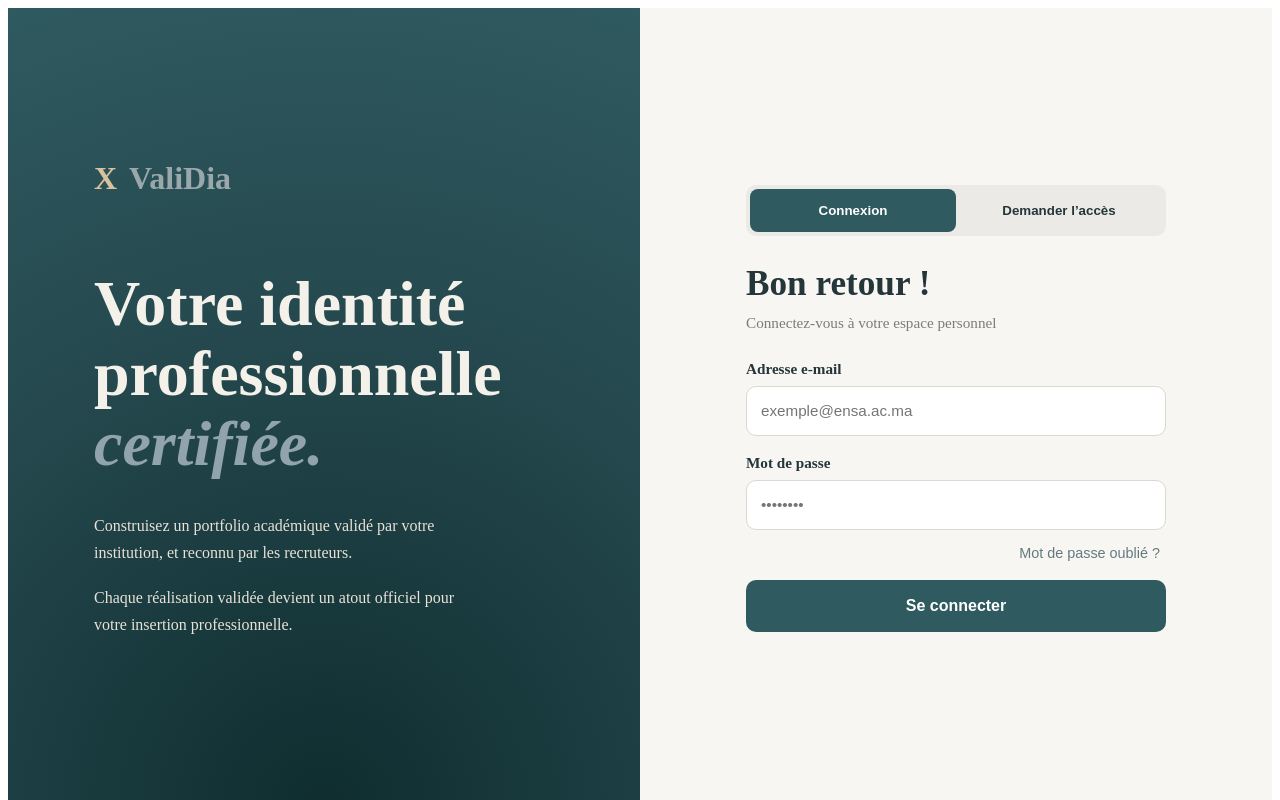
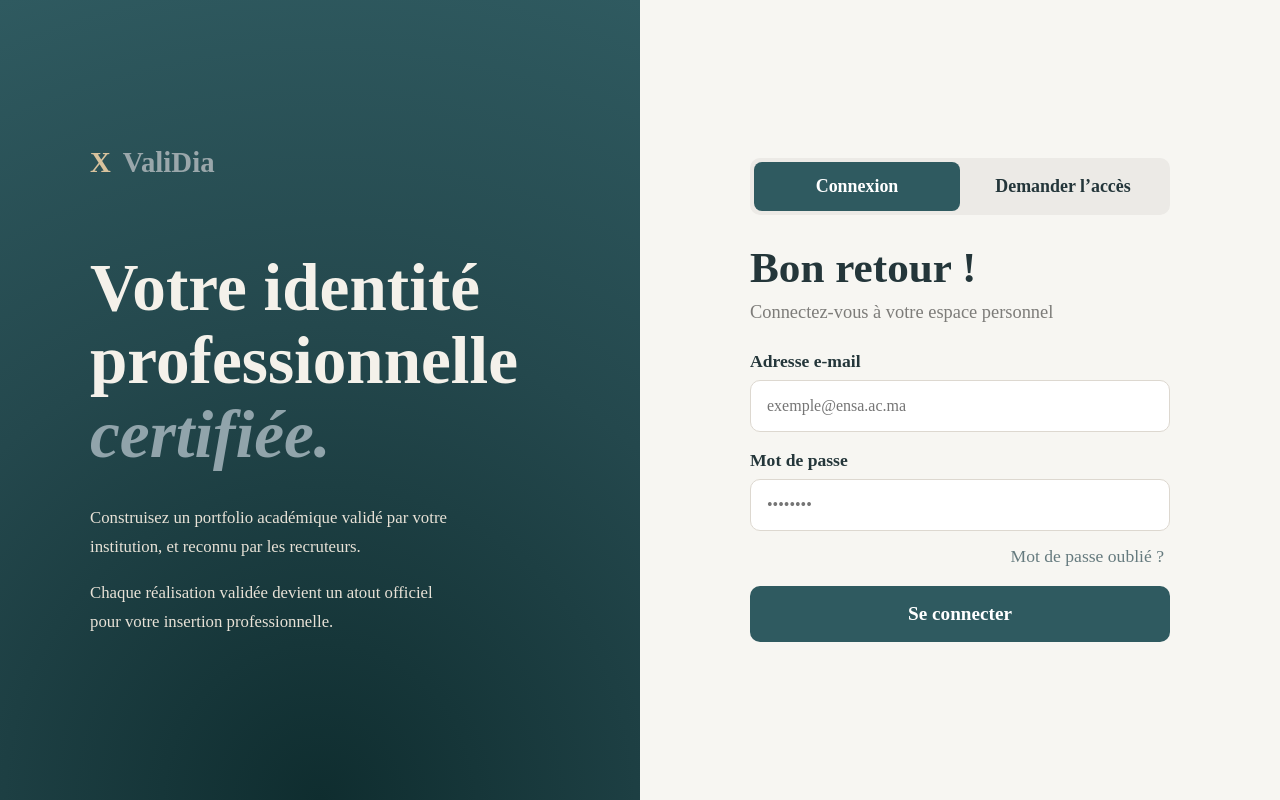
Before and after one commit to wolfrina19/testingPR, a Vue app in the folder frontend/: page /login in a window 1280 px wide. Shown: the top 800 px of the page. Built offline with nearby package versions, Linux system fonts and the light colour scheme.

Commit message:
Fixing the App.vue duplicat and style

```diff
--- a/frontend/src/App.vue
+++ b/frontend/src/App.vue
@@ -3,6 +3,5 @@ import LoginView from './views/LoginView.vue'
 </script>
 
 <template>
-  <LoginView />
   <router-view />
 </template>
--- a/frontend/src/assets/styles/login.css
+++ b/frontend/src/assets/styles/login.css
@@ -1,8 +1,34 @@
+body {
+  font-family: inherit;
+}
+button,
+input,
+textarea {
+  font-family: inherit;
+}
+* {
+  box-sizing: border-box;
+}
+
+html, body {
+  margin: 0;
+  padding: 0;
+  background: #f7f6f2;
+}
+
+#app {
+  margin: 0;
+  padding: 0;
+}
+
+/* Styles existants + améliorations */
 .auth-page {
   min-height: 100vh;
   display: grid;
   grid-template-columns: 1fr 1fr;
   background: #f7f6f2;
+  margin: 0;
+  padding: 0;
 }
 
 .auth-left {
@@ -26,21 +52,32 @@
   margin-bottom: 72px;
 }
 
+.brand-logo {
+  width: 48px;
+  height: 48px;
+  display: flex;
+  align-items: center;
+  justify-content: center;
+  border-radius: 8px;
+  background: rgba(216, 194, 157, 0.15);
+  border: 2px solid #d8c29d;
+}
+
 .brand-symbol {
-    font-size: 2rem;
+  font-size: 1.8rem;
   font-weight: 700;
   color: #d8c29d;
 }
 
 .brand-name {
-    font-size: 2rem;
+  font-size: 1.8rem;
   font-weight: 700;
   color: #9aa7ab;
 }
 
 .hero-text h1 {
   margin: 0 0 32px;
-    font-size: 4rem;
+  font-size: 4.2rem;
   line-height: 1.1;
   font-weight: 700;
   color: #f4f1ea;
@@ -54,7 +91,7 @@
 .hero-text p {
   max-width: 370px;
   margin: 0 0 18px;
-    font-size: 1rem;
+  font-size: 1.05rem;
   line-height: 1.7;
   color: #e8e2d7;
 }
@@ -78,6 +115,7 @@
   background: #eceae6;
   border-radius: 10px;
   padding: 4px;
+  gap: 0;
 }
 
 .tab {
@@ -87,8 +125,10 @@
   padding: 14px 18px;
   border-radius: 8px;
   font-weight: 600;
+  font-size: 1.12rem;
   cursor: pointer;
   color: #24363a;
+  transition: all 0.3s ease;
 }
 
 .tab.active {
@@ -96,16 +136,21 @@
   color: white;
 }
 
+.tab:hover:not(.active) {
+  background: #e0dcd4;
+}
+
 .auth-form-block h2 {
   margin: 0 0 10px;
-    font-size: 2.2rem;
+  font-size:  2.7rem;
   color: #24363a;
+  font-weight: 700;
 }
 
 .subtitle {
   margin: 0 0 28px;
   color: #7d7c79;
-    font-size: 0.95rem;
+  font-size: 1.15rem;
 }
 
 .auth-form {
@@ -121,23 +166,25 @@
 }
 
 .form-group label {
-    font-size: 0.95rem;
+  font-size: 1.1rem;
   font-weight: 600;
   color: #24363a;
 }
 
 .form-group input {
-    height: 48px;
+  height: 52px;
   border: 1px solid #ddd8d0;
   border-radius: 10px;
-    padding: 0 14px;
-    font-size: 0.95rem;
+  padding: 0 16px;
+  font-size: 1rem;
   background: white;
   outline: none;
+  transition: border-color 0.2s ease;
 }
 
 .form-group input:focus {
   border-color: #2f5a60;
+  box-shadow: 0 0 0 3px rgba(47, 90, 96, 0.1);
 }
 
 .forgot-password-row {
@@ -151,7 +198,12 @@
   border: none;
   color: #657a7e;
   cursor: pointer;
-    font-size: 0.9rem;
+  font-size: 1.1rem;
+  transition: color 0.2s ease;
+}
+
+.forgot-password:hover {
+  color: #2f5a60;
 }
 
 .error-message {
@@ -161,14 +213,19 @@
 }
 
 .submit-btn {
-    height: 52px;
+  height: 56px;
   border: none;
   border-radius: 10px;
   background: #2f5a60;
   color: white;
-    font-size: 1rem;
+  font-size: 1.2rem;
   font-weight: 700;
   cursor: pointer;
+  transition: background 0.2s ease;
+}
+
+.submit-btn:hover:not(:disabled) {
+  background: #204a52;
 }
 
 .submit-btn:disabled {
@@ -189,3 +246,22 @@
     font-size: 3rem;
   }
 }
+
+@media (max-width: 640px) {
+  .auth-left {
+    padding: 32px 24px;
+  }
+
+  .auth-right {
+    padding: 32px 24px;
+  }
+
+  .hero-text h1 {
+    font-size: 2.2rem;
+  }
+
+  .brand-name,
+  .brand-symbol {
+    font-size: 1.4rem;
+  }
+}
```
Lines whose indentation alone changed are shown as unchanged.
